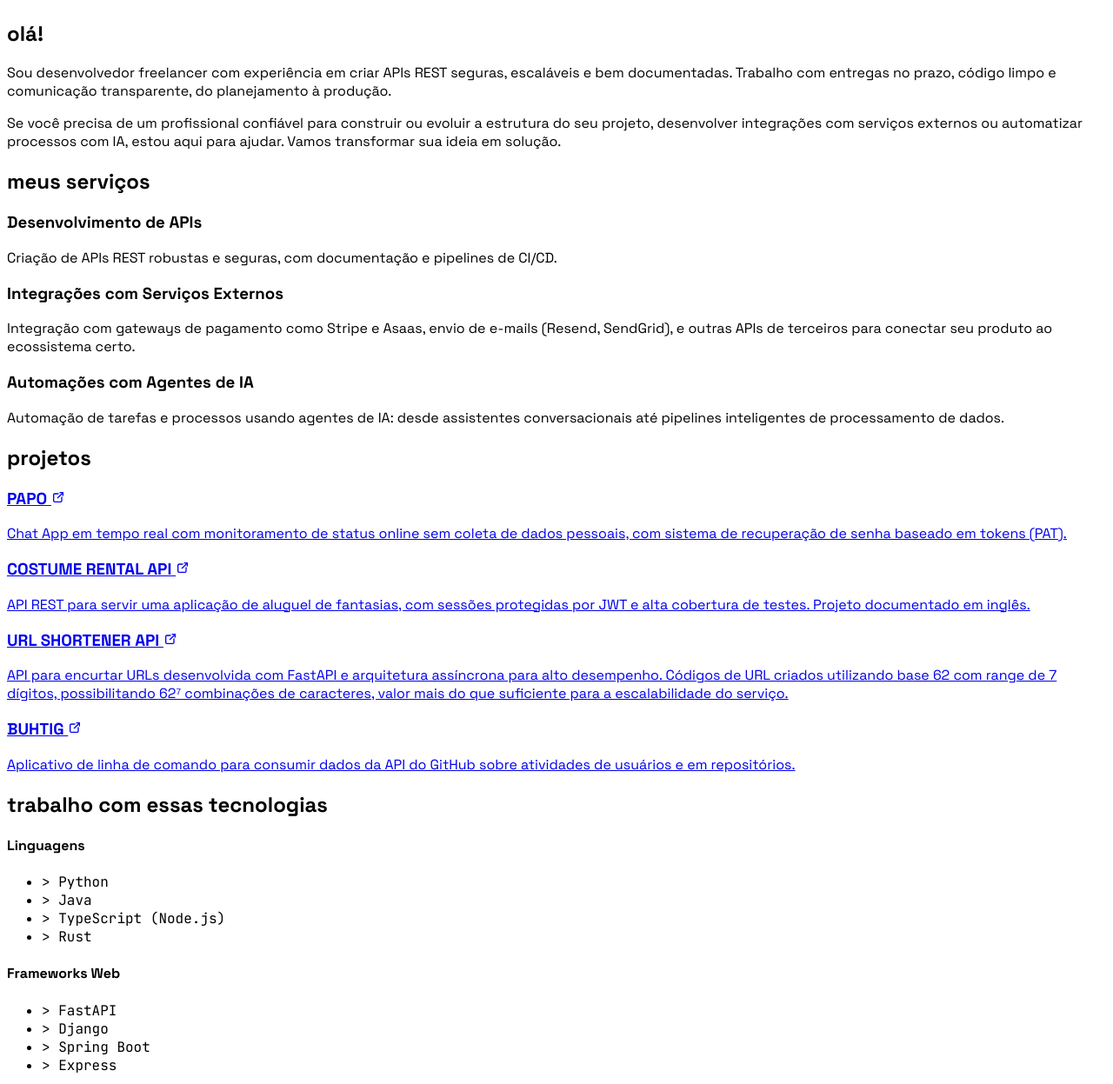
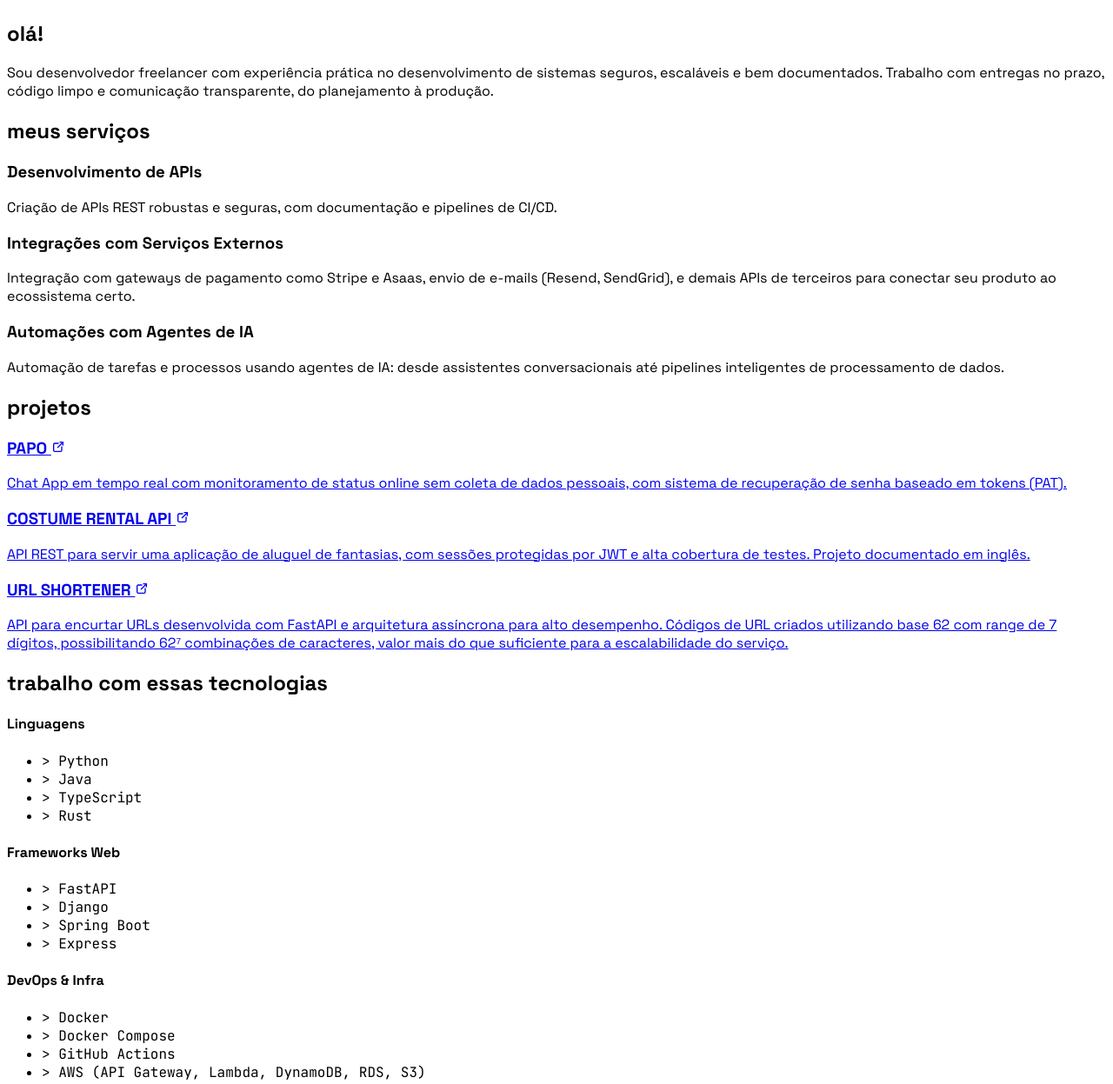
Before and after one commit to ma-alves/ma-alves.github.io, an Eleventy site: page src/index.njk in a window 1280 px wide. Shown: the part 1703-2950 px from the top of the page at 87% size. Built offline with nearby package versions, Linux system fonts and the light colour scheme; Eleventy itself is replaced by a stand-in of ours; files that its build step writes are made by us from their sources.

Commit message:
feat: remove experiencia

```diff
--- a/src/_data/profile.json
+++ b/src/_data/profile.json
@@ -2,8 +2,7 @@
   "name": "Matheus Alves",
   "role": "software developer",
   "about": [
-    "Sou desenvolvedor freelancer com experiência em criar APIs REST seguras, escaláveis e bem documentadas. Trabalho com entregas no prazo, código limpo e comunicação transparente, do planejamento à produção.",
-    "Se você precisa de um profissional confiável para construir ou evoluir a estrutura do seu projeto, desenvolver integrações com serviços externos ou automatizar processos com IA, estou aqui para ajudar. Vamos transformar sua ideia em solução."
+    "Sou desenvolvedor freelancer com experiência prática no desenvolvimento de sistemas seguros, escaláveis e bem documentados. Trabalho com entregas no prazo, código limpo e comunicação transparente, do planejamento à produção."
   ],
   "social": {
     "email": "matheusvialves@proton.me",
@@ -14,7 +13,7 @@
   "stack": [
     {
       "category": "Linguagens",
-      "items": ["Python", "Java", "TypeScript (Node.js)", "Rust"]
+      "items": ["Python", "Java", "TypeScript", "Rust"]
     },
     {
       "category": "Frameworks Web",
@@ -22,7 +21,7 @@
     },
     {
       "category": "DevOps & Infra",
-      "items": ["Docker", "Docker Compose", "GitHub Actions", "AWS (API Gateway, Lambda, Dynamo, RDS, S3)"]
+      "items": ["Docker", "Docker Compose", "GitHub Actions", "AWS (API Gateway, Lambda, DynamoDB, RDS, S3)"]
     },
     {
       "category": "Bancos de Dados",
@@ -46,16 +45,11 @@
       "link": "https://github.com/ma-alves/costume-rental-api"
     },
     {
-      "title": "URL SHORTENER API",
+      "title": "URL SHORTENER",
       "description": "API para encurtar URLs desenvolvida com FastAPI e arquitetura assíncrona para alto desempenho. Códigos de URL criados utilizando base 62 com range de 7 dígitos, possibilitando 62\u2077 combinações de caracteres, valor mais do que suficiente para a escalabilidade do serviço.",
       "link": "https://github.com/ma-alves/url-shortener"
-    },
-    {
-      "title": "BUHTIG",
-      "description": "Aplicativo de linha de comando para consumir dados da API do GitHub sobre atividades de usuários e em repositórios.",
-      "link": "https://github.com/ma-alves/buhtig"
     }
-  ],
+   ],
   "services": [
     {
       "title": "Desenvolvimento de APIs",
@@ -63,7 +57,7 @@
     },
     {
       "title": "Integrações com Serviços Externos",
-      "description": "Integração com gateways de pagamento como Stripe e Asaas, envio de e-mails (Resend, SendGrid), e outras APIs de terceiros para conectar seu produto ao ecossistema certo."
+      "description": "Integração com gateways de pagamento como Stripe e Asaas, envio de e-mails (Resend, SendGrid), e demais APIs de terceiros para conectar seu produto ao ecossistema certo."
     },
     {
       "title": "Automações com Agentes de IA",
--- a/src/index.njk
+++ b/src/index.njk
@@ -10,5 +10,4 @@ title: Início
   {% include "partials/services.njk" %}
   {% include "partials/projects.njk" %}
   {% include "partials/stack.njk" %}
-  {% include "partials/experience.njk" %}
 </div>
```
